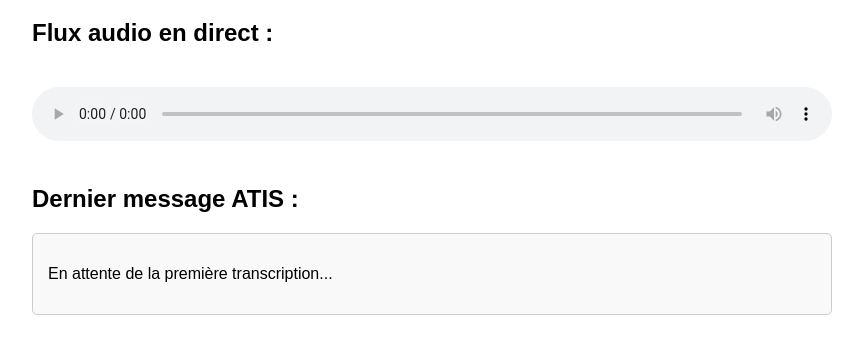
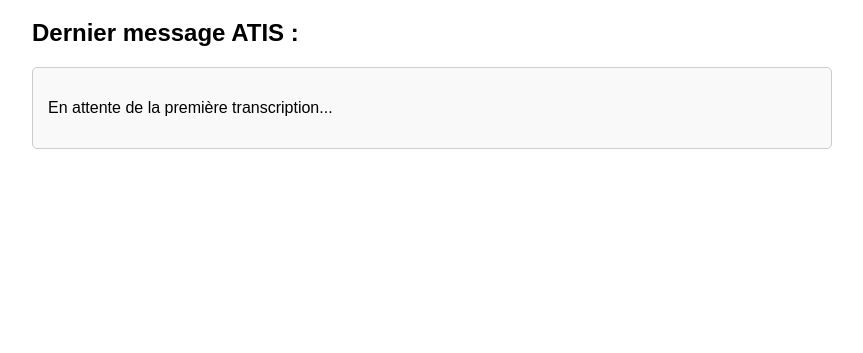
Before and after one commit to valoch29/ReadATIS, a plain HTML site: page index.html in a window 1280 px wide. Shown: the part 81-434 px from the top of the page, without its empty margins (208-1071 px from the left). Drawn offline with Linux system fonts and the light colour scheme.

Commit message:
Update index.html

```diff
--- a/index.html
+++ b/index.html
@@ -30,11 +30,7 @@
 <body>
     <h1>ATIS de l'aéroport de Tallinn (EETN)</h1>
 
-    <h2>Flux audio en direct :</h2>
-    <audio id="audio-player" controls>
-        <source src="https://s1-fmt2.liveatc.net/eetn2_atis" type="audio/mpeg">
-        Votre navigateur ne supporte pas l'élément audio.
-    </audio>
+
 
     <h2>Dernier message ATIS :</h2>
     <div id="atis-message">
```
